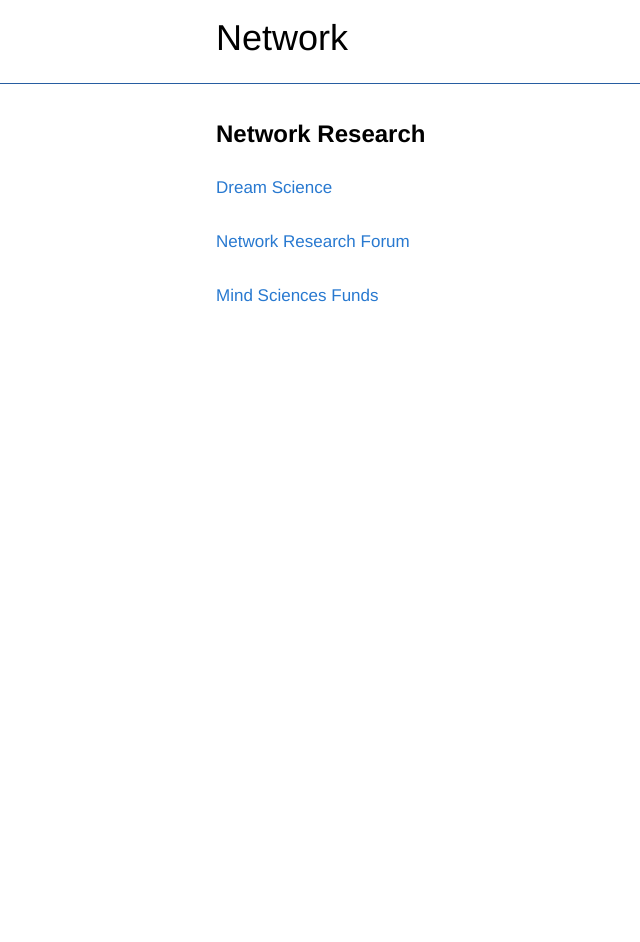
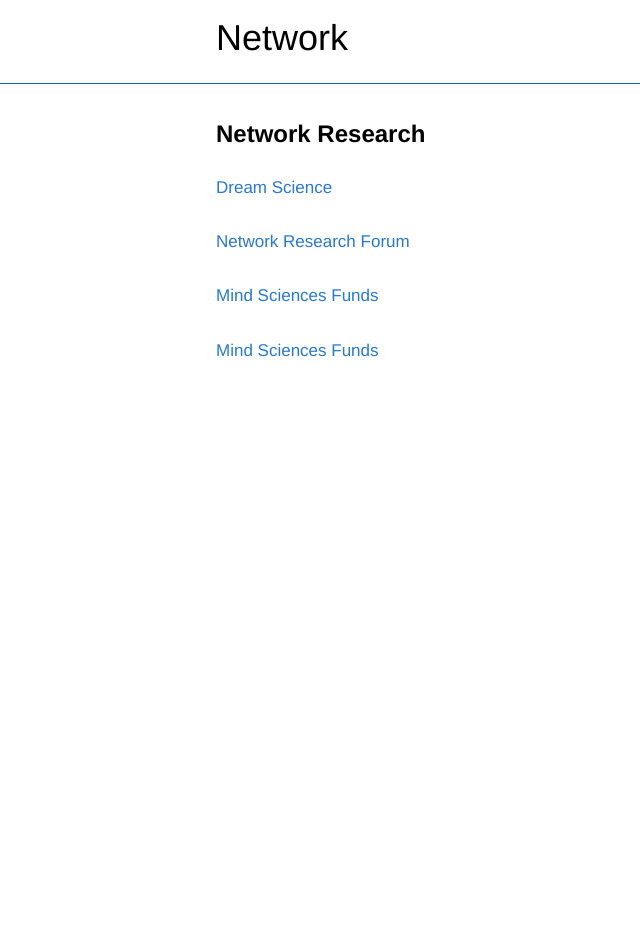
Before and after one commit to networkf/network.github.io, a Jekyll site: the page built from research.md, in a window 1280 px wide. Shown: the whole page, without its empty margins (59-699 px from the left). Built offline with Jekyll 4.4.1, drawn with Linux system fonts in a browser that asks for light colours; some web fonts are replaced; our own code applies the rules of GitHub Pages for plain Markdown files; the repository's description, which GitHub fills in, is left out; before the commit the page ends 900 px from its top, so only the background shows below that.

Commit message:
Update research.md

```diff
--- a/research.md
+++ b/research.md
@@ -16,3 +16,6 @@ layout: default
 [Mind Sciences Funds](https://www.notion.so/networkfoundation/210b521638de8045a9d6c5492fbcd140)
 <br>
 <br>
+[Mind Sciences Funds](https://www.notion.so/networkfoundation/210b521638de80f6bb09ff157eeec6d7)
+<br>
+<br>
```
